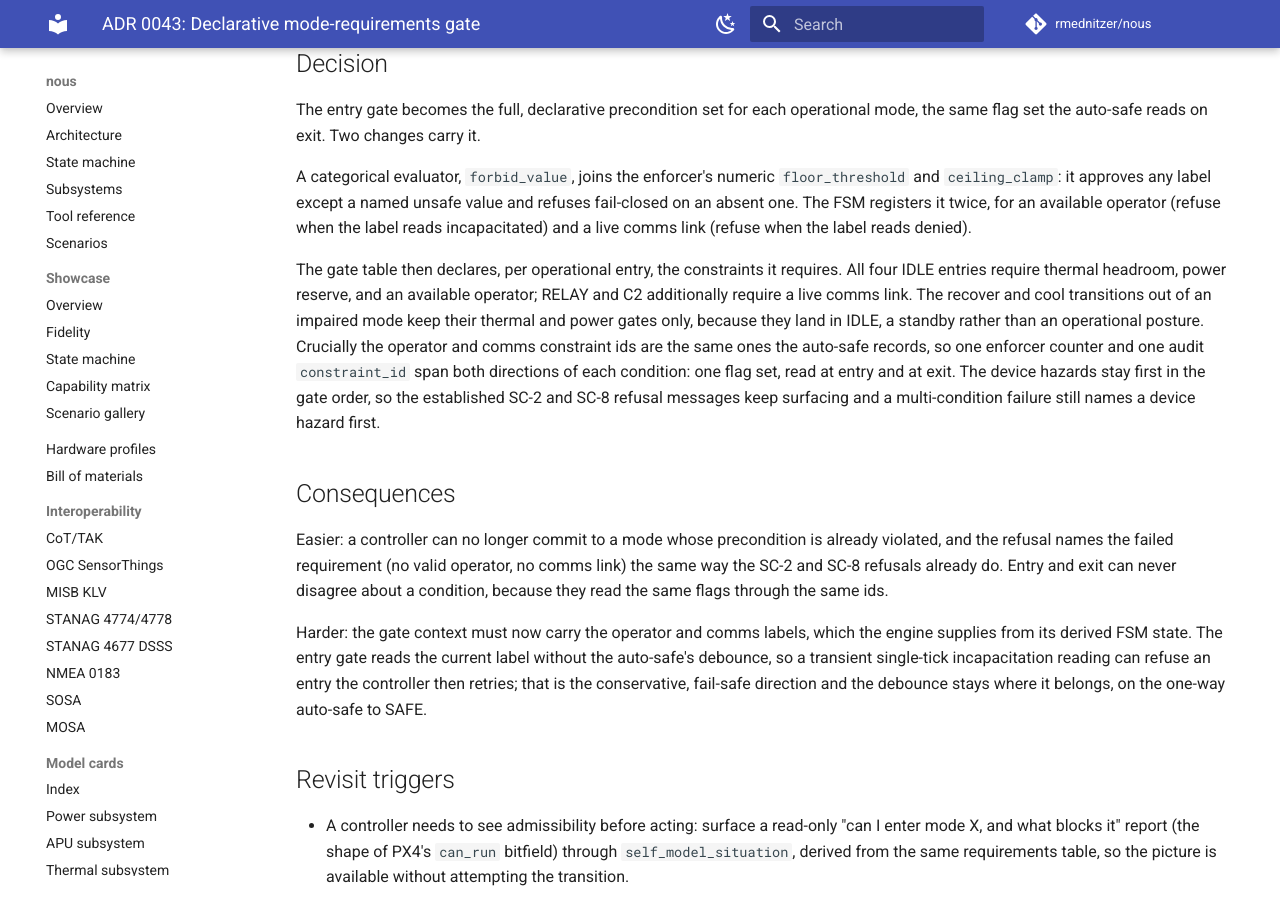
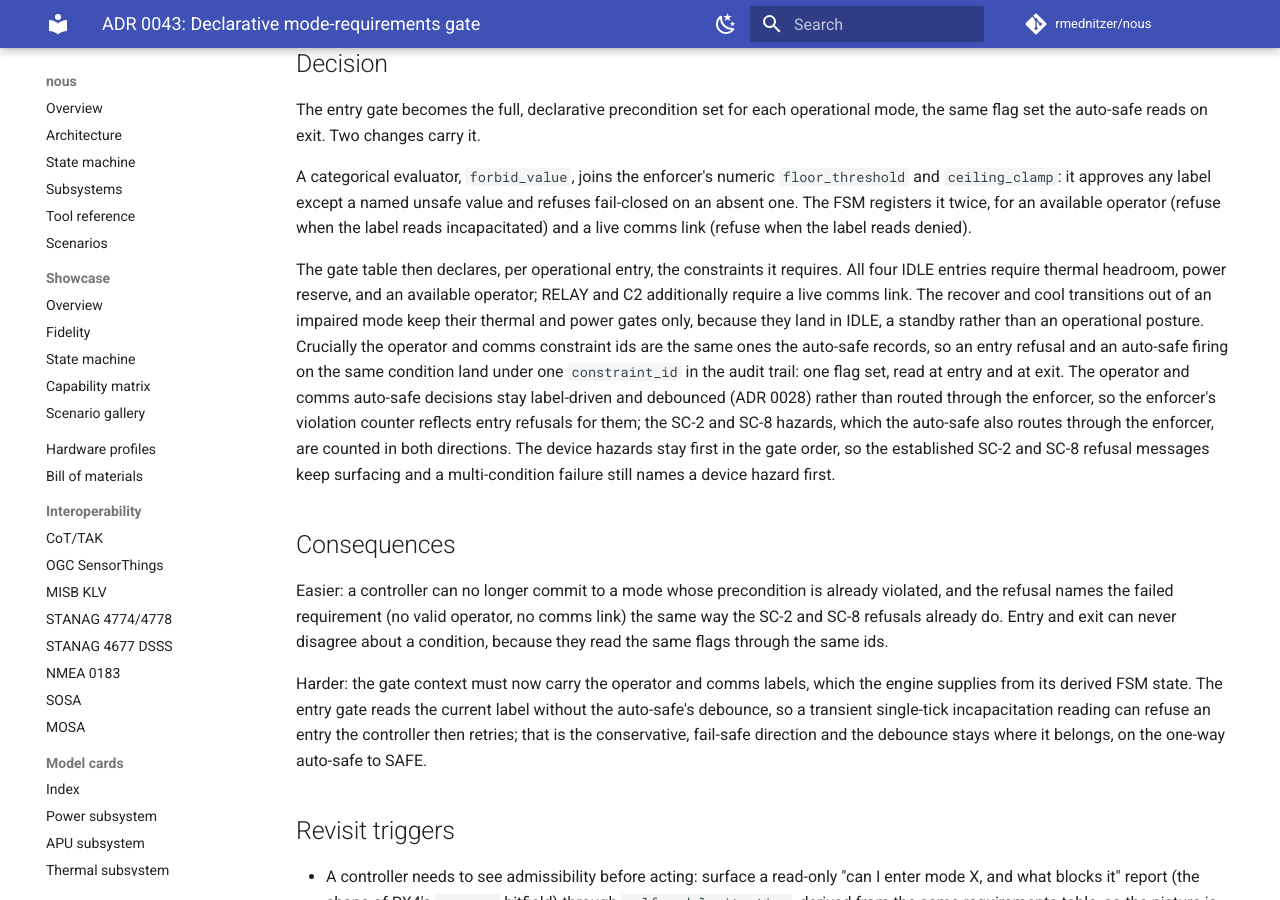
Before and after one commit to rmednitzer/nous, an MkDocs documentation site: the page built from docs/adr/0043-declarative-mode-requirements-gate.md, in a window 1280 px wide and 900 px high, scrolled down 663 px. Built offline with MkDocs 1.6.1 and Material for MkDocs 9.7.7, drawn with Linux system fonts in a browser that asks for light colours; comment, search, counter and statistics services are not loaded.

Commit message:
fix(state): harden forbid_value fail-closed; correct counter prose
Address review feedback on PR #124:

- forbid_value now refuses fail-closed on a non-string candidate (None,
  a bool, an int, a plain Enum), matching the enforcer's fail-closed
  posture; a StrEnum member still passes since it is a str subclass, so
  a stringifiable-but-malformed label can no longer dodge the gate.
- Correct the engine comment, ADR 0043, CHANGELOG, and backlog: the
  operator and comms ids share one audit constraint_id across entry and
  exit, but their label-driven, debounced auto-safe path (ADR 0028) does
  not feed the enforcer counter, so that counter reflects entry refusals.
  The SC-2 / SC-8 hazards, routed through the enforcer on both paths, are
  counted both ways.
- Widen the guards-test _ctx override type to object.

New forbid_value unit tests pin the fail-closed and StrEnum behavior.
make check (852 pytest), make policy, make docs-build all pass.

https://claude.ai/code/session_012e4VPZwtHoyhbTvNQy6bPy

```diff
--- a/docs/adr/0043-declarative-mode-requirements-gate.md
+++ b/docs/adr/0043-declarative-mode-requirements-gate.md
@@ -42,11 +42,15 @@ available operator; RELAY and C2 additionally require a live comms link. The
 recover and cool transitions out of an impaired mode keep their thermal and
 power gates only, because they land in IDLE, a standby rather than an
 operational posture. Crucially the operator and comms constraint ids are the
-same ones the auto-safe records, so one enforcer counter and one audit
-`constraint_id` span both directions of each condition: one flag set, read at
-entry and at exit. The device hazards stay first in the gate order, so the
-established SC-2 and SC-8 refusal messages keep surfacing and a multi-condition
-failure still names a device hazard first.
+same ones the auto-safe records, so an entry refusal and an auto-safe firing on
+the same condition land under one `constraint_id` in the audit trail: one flag
+set, read at entry and at exit. The operator and comms auto-safe decisions stay
+label-driven and debounced (ADR 0028) rather than routed through the enforcer,
+so the enforcer's violation counter reflects entry refusals for them; the SC-2
+and SC-8 hazards, which the auto-safe also routes through the enforcer, are
+counted in both directions. The device hazards stay first in the gate order, so
+the established SC-2 and SC-8 refusal messages keep surfacing and a
+multi-condition failure still names a device hazard first.
 
 ## Consequences
 
```
Also changed, not shown: CHANGELOG.md (+4 -2 lines), docs/backlog.md (+1 -1 lines), 4 other files.
